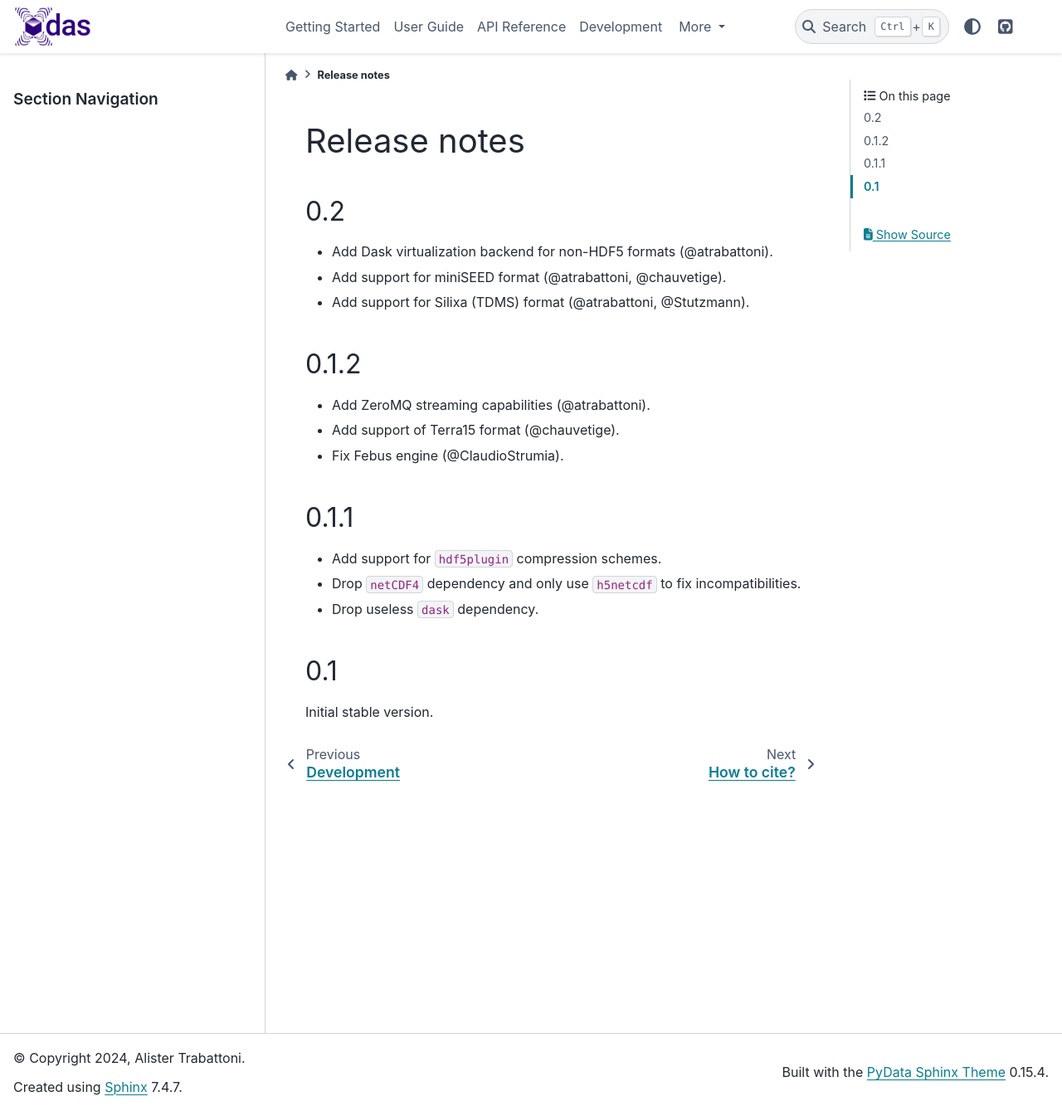
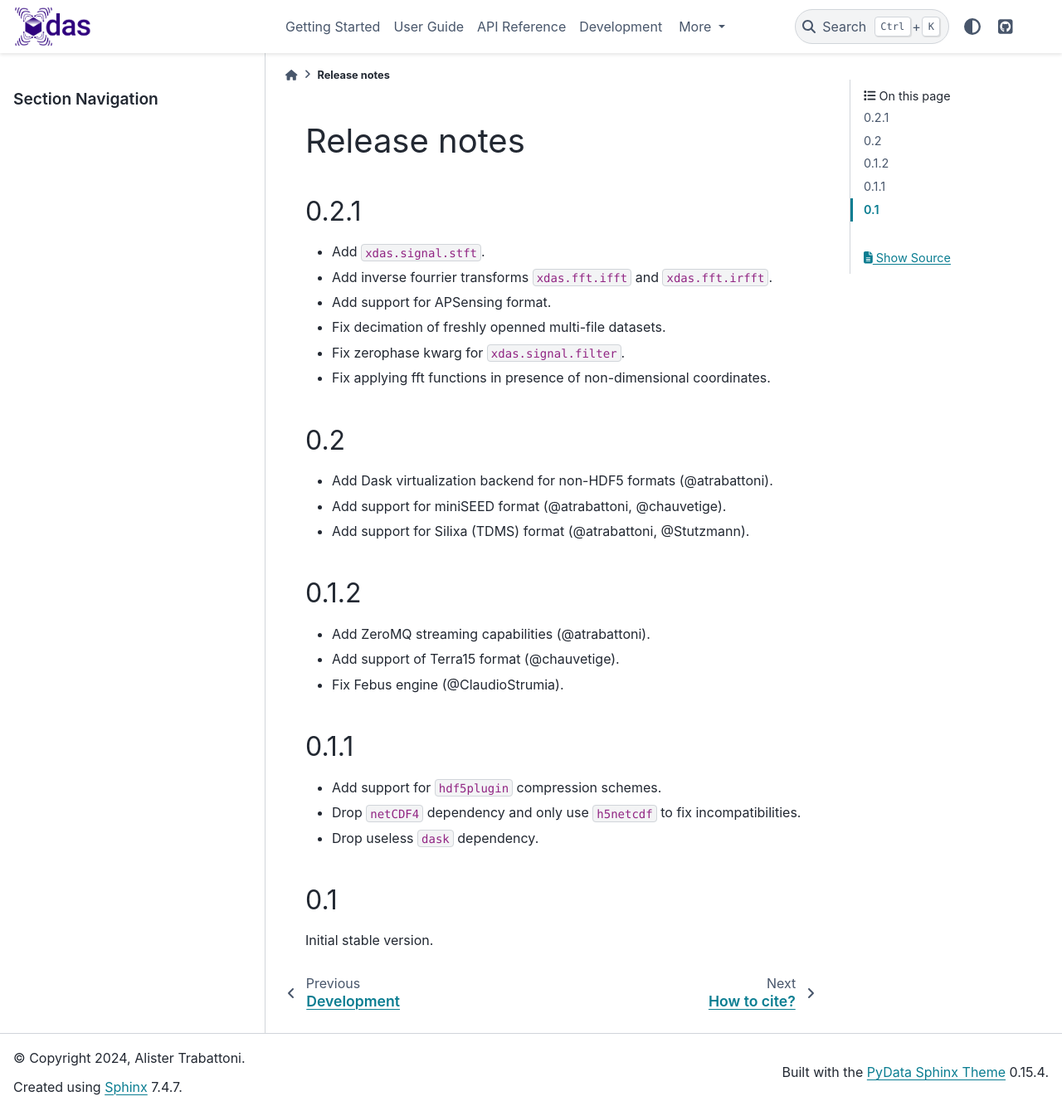
Before and after one commit to xdas-dev/xdas, a Sphinx documentation site: the page built from docs/release-notes.md, in a window 1280 px wide and 1339 px high. Shown: the whole window at 83% size. Built offline with Sphinx 7.4.7 and the PyData theme 0.15.4, drawn with Linux system fonts in a browser that asks for light colours.

Commit message:
Draft version 0.2.1.

```diff
--- a/docs/conf.py
+++ b/docs/conf.py
@@ -11,7 +11,7 @@ copyright = "2024, Alister Trabattoni"
 author = "Alister Trabattoni"
 
 # The full version, including alpha/beta/rc tags
-release = "0.2"
+release = "0.2.1"
 
 
 # -- General configuration ---------------------------------------------------
--- a/docs/release-notes.md
+++ b/docs/release-notes.md
@@ -1,4 +1,12 @@
 # Release notes
+
+## 0.2.1
+- Add `xdas.signal.stft`.
+- Add inverse fourrier transforms `xdas.fft.ifft` and `xdas.fft.irfft`.
+- Add support for APSensing format.
+- Fix decimation of freshly openned multi-file datasets.
+- Fix zerophase kwarg for `xdas.signal.filter`.
+- Fix applying fft functions in presence of non-dimensional coordinates.
 
 ## 0.2
 
--- a/pyproject.toml
+++ b/pyproject.toml
@@ -4,7 +4,7 @@ build-backend = "setuptools.build_meta"
 
 [project]
 name = "xdas"
-version = "0.2"
+version = "0.2.1"
 requires-python = ">= 3.10"
 authors = [
     { name = "Alister Trabattoni", email = "alister.trabattoni@gmail.com" },
```
